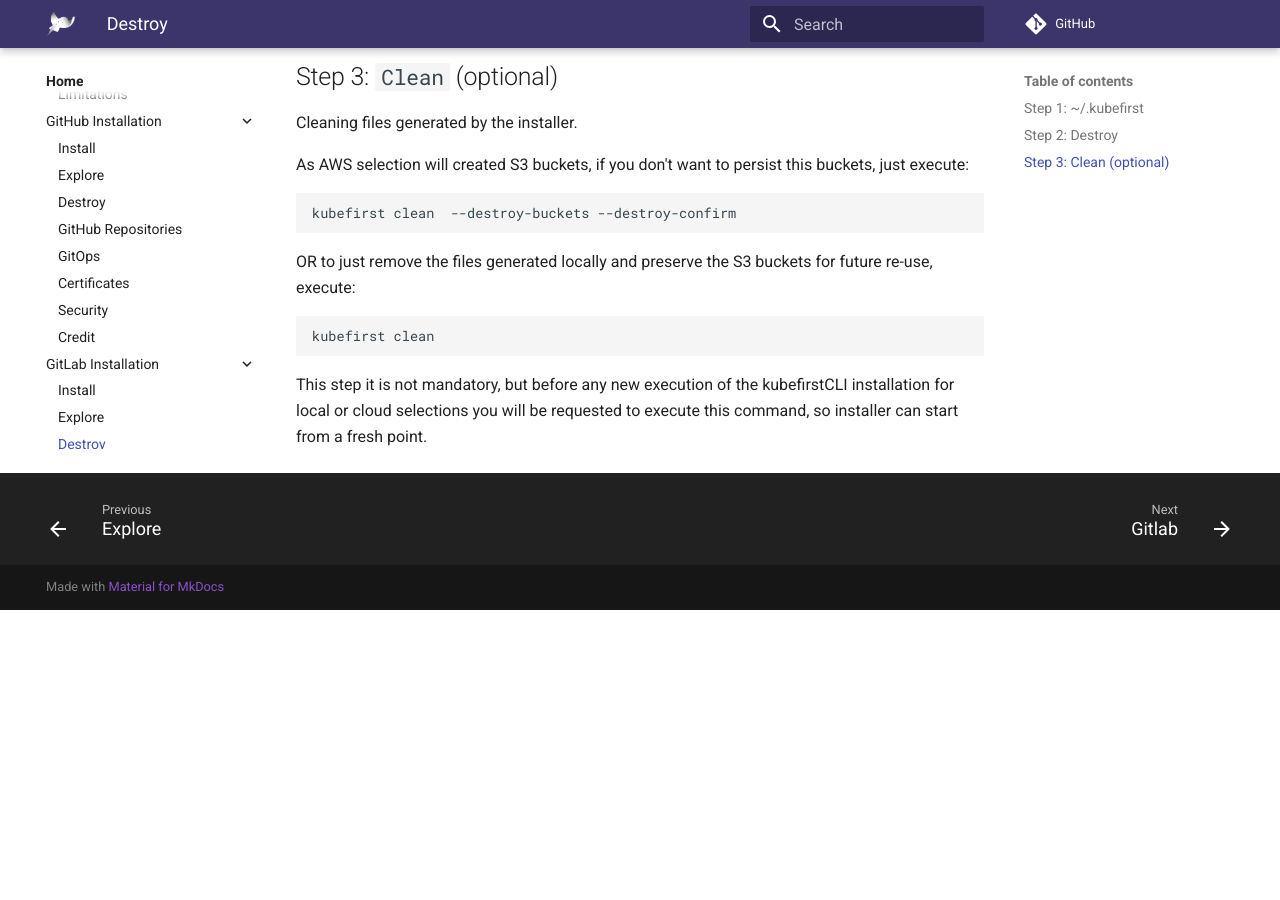
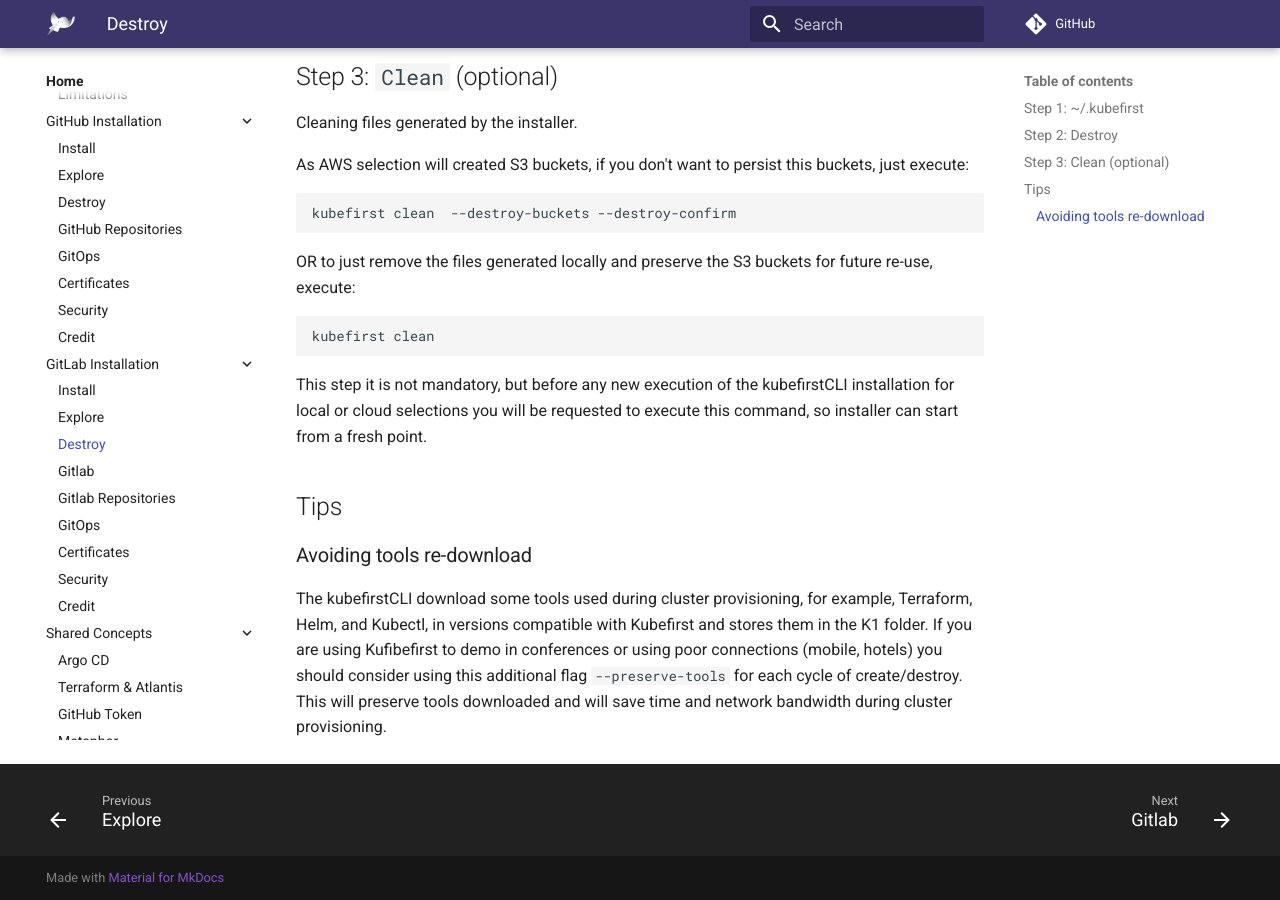
Before and after one commit to konstructio/kubefirst, an MkDocs documentation site: the page built from docs/kubefirst/gitlab/destroy.md, in a window 1280 px wide and 900 px high, scrolled down 509 px. Built offline with MkDocs 1.6.1 and Material for MkDocs 9.7.7, drawn with Linux system fonts in a browser that asks for light colours; comment, search, counter and statistics services are not loaded; before the commit the page ends 1119 px from its top, so only the background shows below that.

Commit message:
docs - added Tip section on clean cmd with details regarding --preserve-tools flag
Signed-off-by: Thiago Pagotto <pagottoo@gmail.com>

````diff
--- a/docs/kubefirst/gitlab/destroy.md
+++ b/docs/kubefirst/gitlab/destroy.md
@@ -27,3 +27,11 @@
 ```
 
 This step it is not mandatory, but before any new execution of the kubefirstCLI installation for local or cloud selections you will be requested to execute this command, so installer can start from a fresh point.
+
+## Tips
+
+### Avoiding tools re-download
+
+The kubefirstCLI download some tools used during cluster provisioning, for example, Terraform, Helm, and Kubectl, in versions compatible with Kubefirst and stores them in the K1 folder.
+If you are using Kufibefirst to demo in conferences or using poor connections (mobile, hotels) you should consider using this additional flag `--preserve-tools` for each cycle of create/destroy.
+This will preserve tools downloaded and will save time and network bandwidth during cluster provisioning.
````
Also changed, not shown: docs/kubefirst/local/destroy.md (+8 -0 lines).
